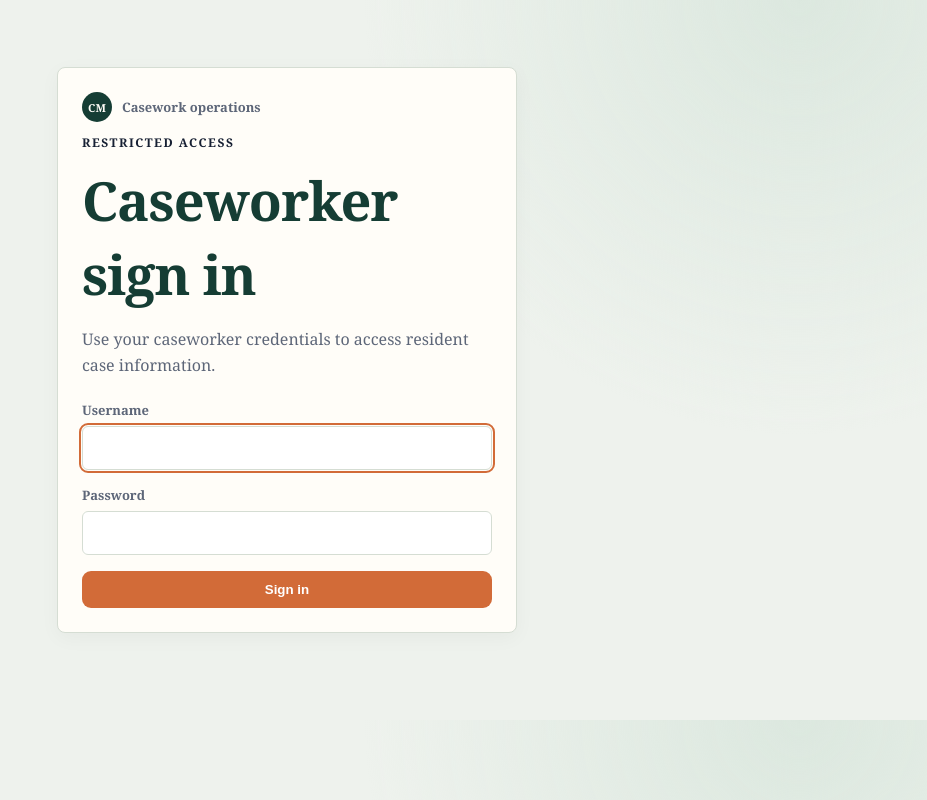
After one commit to niviyaa-21/The-Caseworker-s-Morning, a Flask app: page /login in a window 1280 px wide. The commit adds this page. Shown: the whole page, without its empty margins (353-1280 px from the left). Run offline with Flask 3, Linux system fonts and the light colour scheme.

Commit message:
added login

```diff
--- a/app.py
+++ b/app.py
@@ -1,13 +1,56 @@
-from flask import Flask, render_template, request, jsonify
+import hmac
+import os
+
+from flask import Flask, render_template, request, jsonify, redirect, session, url_for
 from agent import CaseworkerAgent
 from tools import CASES, ACTION_LOG, RESIDENTS, PROGRAM_REQUIREMENTS, create_case
+from database import store
 
 app = Flask(__name__)
+app.secret_key = os.getenv("FLASK_SECRET_KEY", "development-secret-change-this")
 agent = CaseworkerAgent()
+
+CASEWORKER_USERNAME = os.getenv("CASEWORKER_USERNAME", "caseworker")
+CASEWORKER_PASSWORD = os.getenv("CASEWORKER_PASSWORD", "change-me-now")
+
+
+@app.before_request
+def require_caseworker():
+    public_endpoints = {"login", "static"}
+    if request.endpoint in public_endpoints:
+        return None
+    if not session.get("caseworker_authenticated"):
+        if request.path.startswith("/api/"):
+            return jsonify({"error": "Caseworker login required"}), 401
+        return redirect(url_for("login", next=request.path))
+    return None
+
+
+@app.route("/login", methods=["GET", "POST"])
+def login():
+    if request.method == "POST":
+        username = request.form.get("username", "")
+        password = request.form.get("password", "")
+        if hmac.compare_digest(username, CASEWORKER_USERNAME) and hmac.compare_digest(password, CASEWORKER_PASSWORD):
+            session.clear()
+            session["caseworker_authenticated"] = True
+            return redirect(request.args.get("next") or url_for("index"))
+        return render_template("login.html", error="Invalid caseworker credentials."), 401
+    return render_template("login.html", error=None)
+
+
+@app.post("/logout")
+def logout():
+    session.clear()
+    return redirect(url_for("login"))
 
 @app.route("/")
 def index():
-    return render_template("index.html", cases=CASES, programs=PROGRAM_REQUIREMENTS)
+    return render_template("index.html", cases=CASES, programs=PROGRAM_REQUIREMENTS, database_connected=store.connected)
+
+@app.get("/api/health")
+def health():
+    return jsonify({"authenticated": True, "database": "connected" if store.connected else "unavailable"})
 
 @app.get("/api/cases")
 def cases():
--- a/requirements.txt
+++ b/requirements.txt
@@ -1 +1,2 @@
 Flask==3.1.2
+pymongo==4.15.1
--- a/static/style.css
+++ b/static/style.css
@@ -15,6 +15,12 @@ body {
 }
 
 .detail-page { max-width: 900px; }
+.login-page { min-height: 80vh; display: grid; place-items: center; }
+.login-card { width: min(460px, 100%); }
+.login-form { display: grid; gap: 16px; margin-top: 22px; }
+.login-form label { display: grid; gap: 7px; color: #5d6678; font-size: 13px; font-weight: 700; }
+.login-form input { border: 1px solid #d5ddd3; border-radius: 6px; padding: 12px; font: inherit; }
+.login-form input:focus { outline: 2px solid #d26b38; outline-offset: 1px; }
 .back-link { display: inline-block; margin-bottom: 24px; color: #153d34; font-weight: 700; text-decoration: none; }
 .back-link:hover { color: #d26b38; }
 
@@ -100,6 +106,8 @@ h1 {
 }
 
 .toolbar { justify-content: flex-start; margin-top: 22px; }
+.toolbar form { margin-left: auto; }
+.logout-button { background: transparent; color: #657086; padding: 8px; }
 .section-heading { margin-bottom: 18px; }
 .section-heading h2 { margin: 0; }
 .count, .queue-status { color: #5d6678; font-size: 14px; }
--- a/templates/index.html
+++ b/templates/index.html
@@ -19,6 +19,7 @@
             <button class="primary" onclick="triageAll()">Run morning triage</button>
             <button class="secondary" onclick="toggleCreateCase(true)">+ Create case</button>
             <span id="queueStatus" class="queue-status">Ready to review</span>
+            <form method="post" action="{{ url_for('logout') }}"><button class="logout-button" type="submit">Sign out</button></form>
         </div>
     </header>
 
--- /dev/null
+++ b/templates/login.html
@@ -0,0 +1,25 @@
+<!DOCTYPE html>
+<html lang="en">
+<head>
+    <meta charset="UTF-8">
+    <meta name="viewport" content="width=device-width, initial-scale=1.0">
+    <title>Caseworker sign in</title>
+    <link rel="stylesheet" href="{{ url_for('static', filename='style.css') }}">
+</head>
+<body>
+<div class="container login-page">
+    <main class="login-card card">
+        <div class="brand-line"><span class="brand-mark">CM</span><span>Casework operations</span></div>
+        <p class="eyebrow">RESTRICTED ACCESS</p>
+        <h1>Caseworker sign in</h1>
+        <p class="subtitle">Use your caseworker credentials to access resident case information.</p>
+        {% if error %}<p class="error" role="alert">{{ error }}</p>{% endif %}
+        <form method="post" class="login-form">
+            <label>Username<input name="username" autocomplete="username" required autofocus></label>
+            <label>Password<input name="password" type="password" autocomplete="current-password" required></label>
+            <button class="primary" type="submit">Sign in</button>
+        </form>
+    </main>
+</div>
+</body>
+</html>
--- a/tools.py
+++ b/tools.py
@@ -1,4 +1,6 @@
 from datetime import datetime
+
+from database import store
 
 # -------------------------------------------------------------------
 # Mock data layer
@@ -138,13 +140,17 @@ PROGRAM_REQUIREMENTS = {
     },
 }
 
+store.seed_or_load(CASES, RESIDENTS, DOCUMENTS, ELIGIBILITY, CERTIFICATES)
+
 
 def _log(event, **details):
-    ACTION_LOG.append({
+    entry = {
         "timestamp": datetime.now().isoformat(timespec="seconds"),
         "event": event,
         **details,
-    })
+    }
+    ACTION_LOG.append(entry)
+    store.log(entry)
 
 
 def get_case_details(case_id):
@@ -171,6 +177,7 @@ def create_case(name, program, language, contact, fields=None, submitted_documen
         "status": "pending",
         "fields": fields or {},
     })
+    store.save_resident(resident_id, RESIDENTS[resident_id])
     items = [{"name": document, "submitted": document in submitted_documents} for document in requirements["documents"]]
     DOCUMENTS[case_id] = {
         "required": len(items),
@@ -178,10 +185,13 @@ def create_case(name, program, language, contact, fields=None, submitted_documen
         "complete": all(item["submitted"] for item in items),
         "items": items,
     }
+    store.save_case(CASES[-1])
+    store.save_documents(case_id, DOCUMENTS[case_id])
     ELIGIBILITY[case_id] = {
         "eligible": False,
         "reason": "Eligibility has not been reviewed yet.",
     }
+    store.save_eligibility(case_id, ELIGIBILITY[case_id])
     CERTIFICATES[case_id] = {
         "present": any("certificate" in document.lower() for document in submitted_documents),
         "original": False,
@@ -189,6 +199,7 @@ def create_case(name, program, language, contact, fields=None, submitted_documen
         "verification_method": "Not checked",
         "reason": "No certificate was submitted.",
     }
+    store.save_certificate(case_id, CERTIFICATES[case_id])
     _log("case_created", case_id=case_id, resident_id=resident_id, program=program)
     return dict(CASES[-1])
 
@@ -241,6 +252,7 @@ def update_case_status(case_id, new_status):
 
     old_status = case["status"]
     case["status"] = new_status
+    store.save_case(case)
 
     _log(
         "case_status_changed",
```
Also changed, not shown: database.py (added, +84 -0 lines), README.md.
